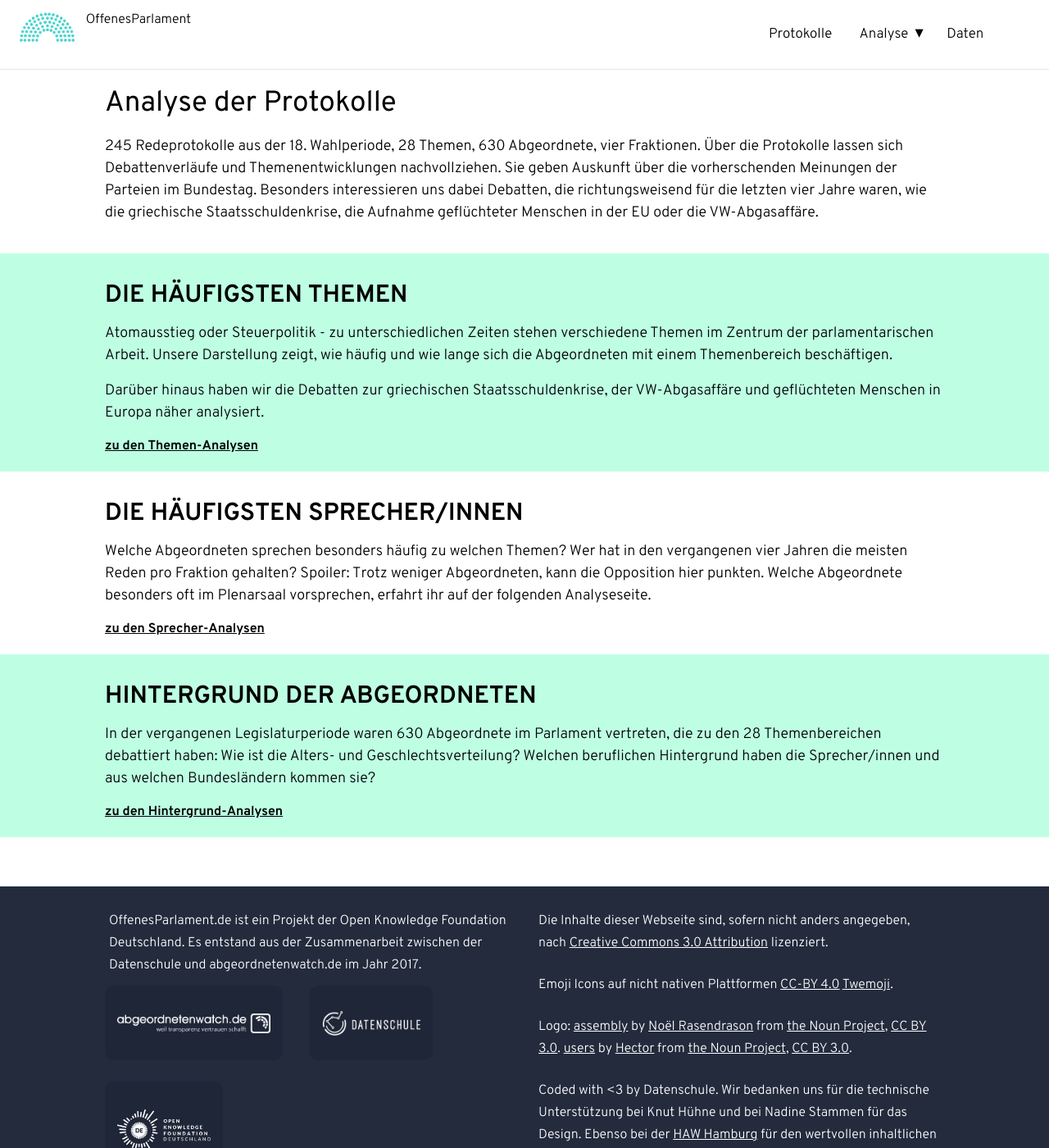
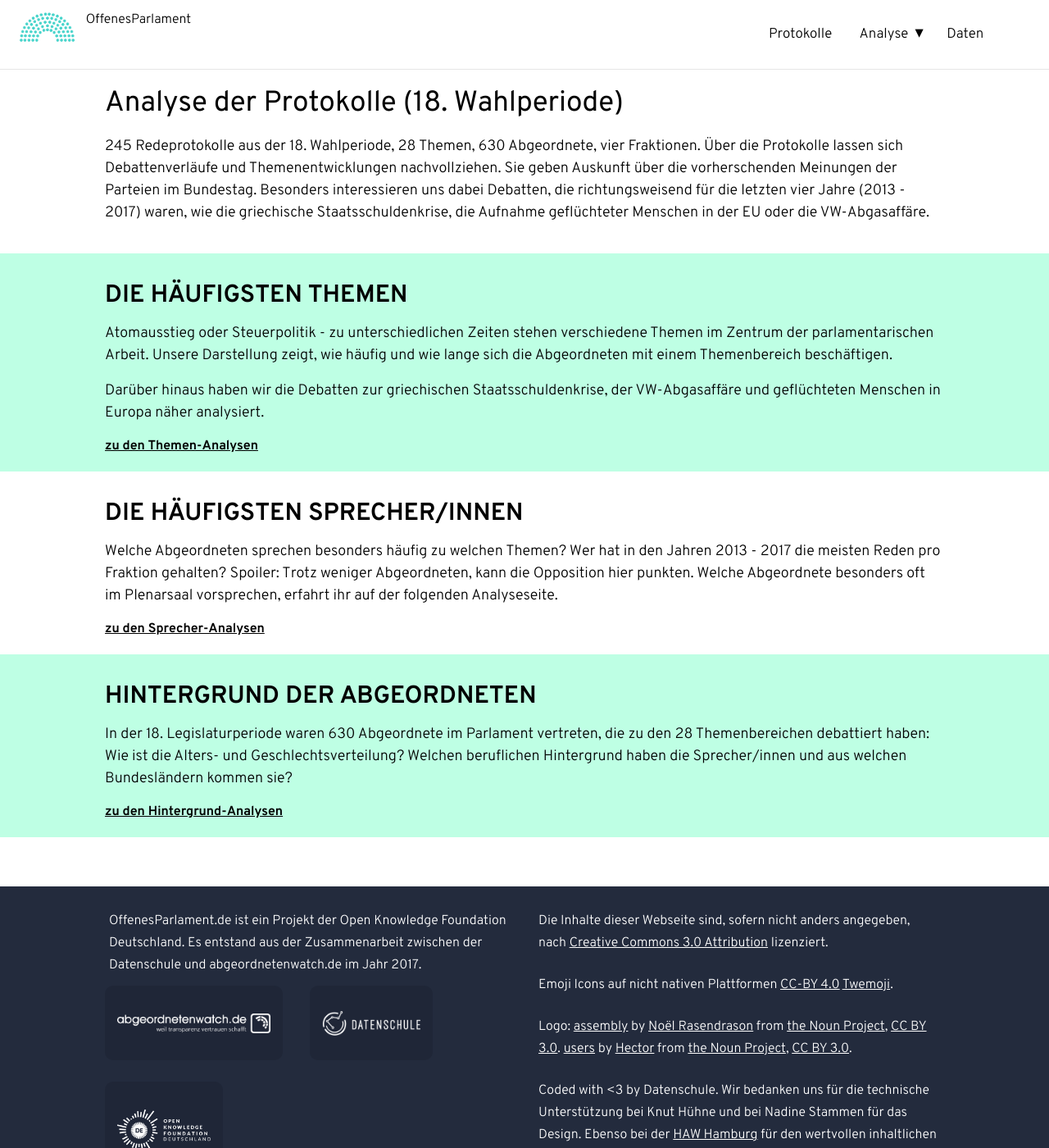
Before and after one commit to Datenschule/offenesparlament.de-frontend, a Jekyll site: the page built from analyse/index.html, in a window 1280 px wide and 1400 px high. Shown: the whole window at 82% size. Built offline with Jekyll 4.4.1, drawn with Linux system fonts in a browser that asks for light colours; comment, search, counter and statistics services are not loaded.

Commit message:
Update index.html

```diff
--- a/analyse/index.html
+++ b/analyse/index.html
@@ -4,11 +4,11 @@ title: Analyse Übersicht
 ---
 <div class="container container-padding">
 	<div class="container-title">
-		<h1 class="text-left">Analyse der Protokolle</h1>
+		<h1 class="text-left">Analyse der Protokolle (18. Wahlperiode)</h1>
 	</div>
 	<div class="container-left-12">
 		<p>245 Redeprotokolle aus der 18. Wahlperiode, 28 Themen, 630 Abgeordnete, vier Fraktionen. Über die Protokolle lassen sich Debattenverläufe und Themenentwicklungen nachvollziehen. Sie geben Auskunft über die vorherschenden
-			Meinungen der Parteien im Bundestag. Besonders interessieren uns dabei Debatten, die richtungsweisend für die letzten vier Jahre waren, wie die griechische Staatsschuldenkrise, die Aufnahme geflüchteter Menschen in der EU oder
+			Meinungen der Parteien im Bundestag. Besonders interessieren uns dabei Debatten, die richtungsweisend für die letzten vier Jahre (2013 - 2017) waren, wie die griechische Staatsschuldenkrise, die Aufnahme geflüchteter Menschen in der EU oder
 			die VW-Abgasaffäre.
 		</p>
 	</div>
@@ -31,7 +31,7 @@ title: Analyse Übersicht
 <div class="container container-padding">
 	<div class="container-left-12 ">
 		<h2>Die häufigsten Sprecher/innen</h2>
-		<p>Welche Abgeordneten sprechen besonders häufig zu welchen Themen? Wer hat in den vergangenen vier Jahren die meisten
+		<p>Welche Abgeordneten sprechen besonders häufig zu welchen Themen? Wer hat in den Jahren 2013 - 2017 die meisten
 			Reden pro Fraktion gehalten? Spoiler: Trotz weniger Abgeordneten, kann die Opposition hier punkten. Welche Abgeordnete
 			besonders oft im Plenarsaal vorsprechen, erfahrt ihr auf der folgenden Analyseseite.
 		</p>
@@ -43,7 +43,7 @@ title: Analyse Übersicht
 	<div class="container">
 		<div class="container-left-12">
 			<h2>Hintergrund der Abgeordneten</h2>
-			<p>In der vergangenen Legislaturperiode waren 630 Abgeordnete im Parlament vertreten, die zu den 28 Themenbereichen
+			<p>In der 18. Legislaturperiode waren 630 Abgeordnete im Parlament vertreten, die zu den 28 Themenbereichen
 				debattiert haben: Wie ist die Alters- und Geschlechtsverteilung? Welchen beruflichen Hintergrund haben die
 				Sprecher/innen und aus welchen Bundesländern kommen sie?</p>
 			<a href="/analyse/redeanteile.html" class="bold">zu den Hintergrund-Analysen</a>
```
